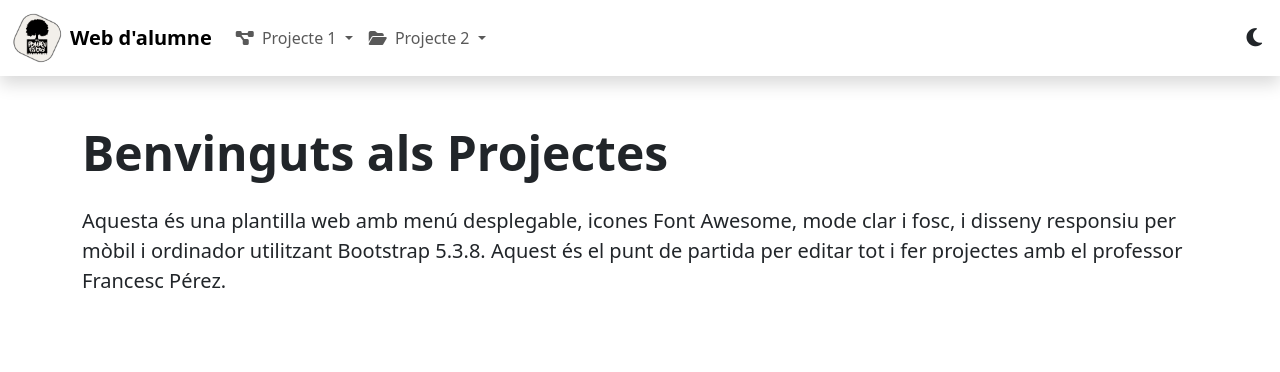
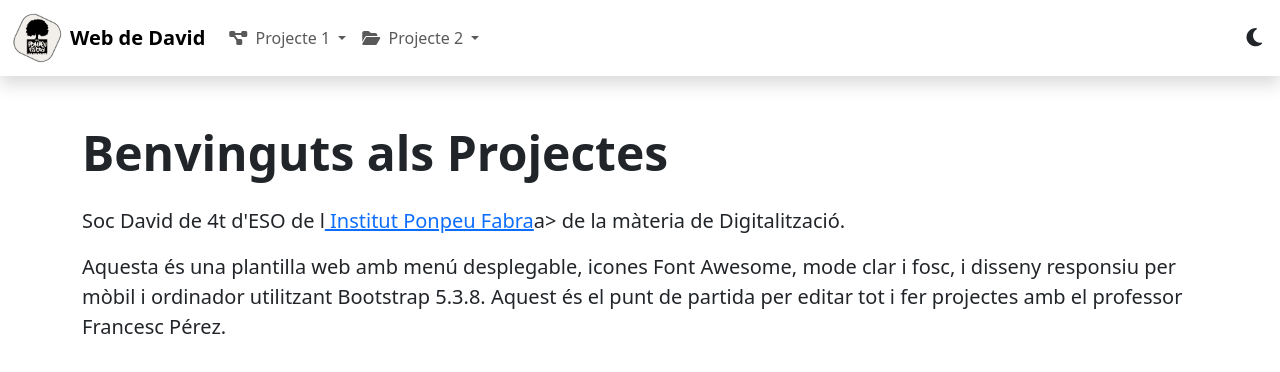
Before and after one commit to davidpompeu66/davidpompeu66.github.io, a plain HTML site: page index.html in a window 1280 px wide. Drawn offline with nearby package versions, Linux system fonts and the light colour scheme.

Commit message:
Change logo text and add introduction paragraph
Updated the logo text and added a personal introduction.

```diff
--- a/index.html
+++ b/index.html
@@ -67,7 +67,7 @@
       <!-- 5. Logo i text -->
       <a class="navbar-brand d-flex align-items-center" href="#">
         <img src="logo.png" alt="Logo" class="logo rounded-circle me-2">
-        <span class="fw-bold">Web d'alumne</span>
+        <span class="fw-bold">Web de David</span>
       </a>
 
       <!-- Botó menú mòbil -->
@@ -108,6 +108,7 @@
   <!-- Contingut -->
   <main class="container py-5">
     <h1 class="display-5 fw-bold mb-4">Benvinguts als Projectes</h1>
+    <p class="lead"> Soc David de 4t d'ESO de l<a href=""> Institut Ponpeu Fabra</a>a> de la màteria de Digitalització.</p>
     <p class="lead">Aquesta és una plantilla web amb menú desplegable, icones Font Awesome, mode clar i fosc, i disseny responsiu per mòbil i ordinador utilitzant Bootstrap 5.3.8. Aquest és el punt de partida per editar tot i fer projectes amb el professor Francesc Pérez.</p>
   </main>
 
```
